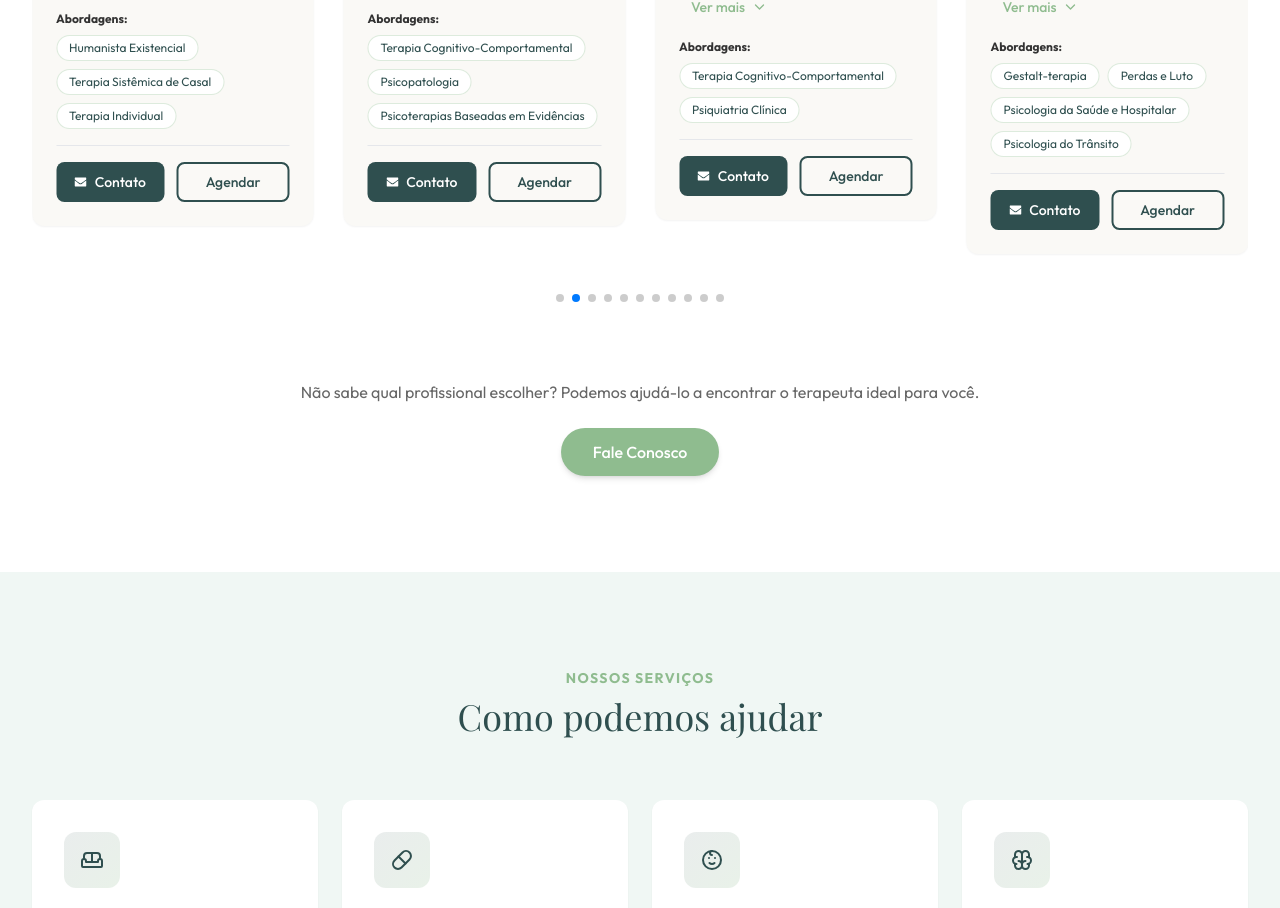
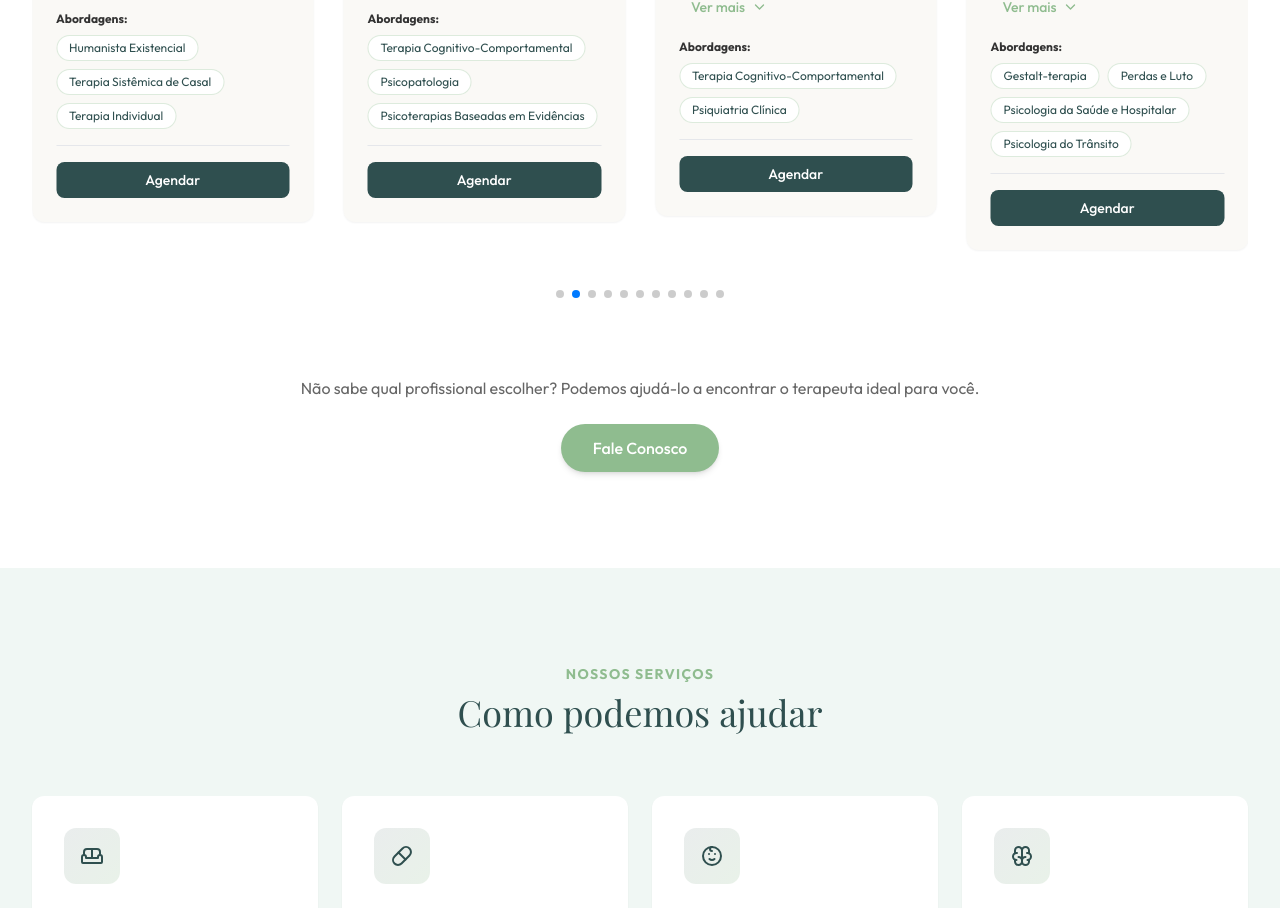
Before and after one commit to klsb122/vitaliza, a React (Vite) app: page / in a window 1280 px wide. Shown: the part 3760-4668 px from the top of the page. Built offline with nearby package versions, Linux system fonts and the light colour scheme; the HTML template or start-up script is replaced by a standard one; a web font is replaced by a local one.

Commit message:
Updates team member data and contact link
Updates the team member data by removing the email from each member's information.

Changes the "Contato" button to a "Agendar" button and removes the email functionality. The "Agendar" button now links to the contact section of the page.

```diff
--- a/src/components/Team.tsx
+++ b/src/components/Team.tsx
@@ -1,4 +1,4 @@
-import { FaEnvelope } from 'react-icons/fa';
+
 import { TbChevronDown } from 'react-icons/tb';
 import { Swiper, SwiperSlide } from 'swiper/react';
 import { Pagination, Navigation, Autoplay } from 'swiper/modules';
@@ -114,8 +114,7 @@ const Team = () => {
       specialty: "Psicóloga Clínica",
       approaches: ["Terapia Cognitivo-Comportamental", "Terapia do Esquema Cognitivo", "Relacionamento e Sexualidade", "Psicologia Jurídica", "Inteligência Criminal"],
       bio: "Atua auxiliando indivíduos a compreenderem seus padrões emocionais, cognitivos e comportamentais, promovendo mudanças significativas e duradouras. Atendimento on-line e presencial para adolescentes a partir de 16 anos e adultos.",
-      image: samara,
-      email: "samara@vitaliza.com.br"
+      image: samara
     },
     {
       name: "Rhuana Tondatto",
@@ -123,8 +122,7 @@ const Team = () => {
       specialty: "Psicóloga",
       approaches: ["Humanista Existencial", "Terapia Sistêmica de Casal", "Terapia Individual"],
       bio: "Atua na abordagem humanista e existencial, com formação em terapia sistêmica de casal e individual. Realiza atendimento on-line e presencial para adultos e adolescentes a partir de 13 anos, com objetivo de acolher e construir juntos uma trajetória de bem-estar e autoconhecimento.",
-      image: rhuana,
-      email: "rhuana@vitaliza.com.br"
+      image: rhuana
     },
     {
       name: "Rhania Menezes",
@@ -132,8 +130,7 @@ const Team = () => {
       specialty: "Psicóloga Clínica",
       approaches: ["Terapia Cognitivo-Comportamental", "Psicopatologia", "Psicoterapias Baseadas em Evidências"],
       bio: "Atua com foco na mudança de processos cognitivos, emocionais e comportamentais. Especializada em avaliação diagnóstica de transtornos mentais. Atendimentos on-line e presenciais para adolescentes e adultos.",
-      image: rhania,
-      email: "rhania@vitaliza.com.br"
+      image: rhania
     },
     {
       name: "Dr. Hercules Hideki Makio",
@@ -141,8 +138,7 @@ const Team = () => {
       specialty: "Médico Psiquiatra",
       approaches: ["Terapia Cognitivo-Comportamental", "Psiquiatria Clínica"],
       bio: "Graduado pela UFMS com residência em psiquiatria. Atendimentos presenciais e online a partir de 6 anos. Valoriza o vínculo, a escuta e a empatia como princípios fundamentais, promovendo bem-estar e qualidade de vida.",
-      image: hercules,
-      email: "hercules@vitaliza.com.br"
+      image: hercules
     },
     {
       name: "Lorena dos Reis Dias Lermen",
@@ -150,8 +146,7 @@ const Team = () => {
       specialty: "Psicóloga",
       approaches: ["Gestalt-terapia", "Perdas e Luto", "Psicologia da Saúde e Hospitalar", "Psicologia do Trânsito"],
       bio: "Formada pela Universidade Católica de Goiás. Credenciada junto à Polícia Federal. Atende adultos e idosos, presencial e on-line. Realiza avaliação psicológica (porte/posse de arma, pré-cirúrgica, vocacional, admissional e do trabalho).",
-      image: lorena,
-      email: "lorena@vitaliza.com.br"
+      image: lorena
     },
     {
       name: "Anne Caroline Farias",
@@ -159,8 +154,7 @@ const Team = () => {
       specialty: "Psicóloga Clínica",
       approaches: ["Terapia Cognitivo-Comportamental", "Terapia do Esquema", "Neurociência do Comportamento Humano"],
       bio: "Atua com foco no desenvolvimento de relações seguras e saudáveis, compreendendo as necessidades emocionais do indivíduo. Atendimento online e presencial para adolescentes e adultos, individual e casal.",
-      image: anne,
-      email: "anne@vitaliza.com.br"
+      image: anne
     },
     {
       name: "Mírcia Dantas de Sá Carneiro",
@@ -168,8 +162,7 @@ const Team = () => {
       specialty: "Psicóloga Clínica",
       approaches: ["Psicologia Analítica", "Terapia Sistêmica", "Terapia EMDR", "Terapia Brainspotting"],
       bio: "Especializada em Terapia de Família e Casal. Auxilia pacientes a processar experiências traumáticas e memórias dolorosas. Atendimentos online e presencial para adultos, idosos, família, casal e grupos. Oferece Consultoria Empresarial e implementação da NR-1.",
-      image: mircia,
-      email: "mircia@vitaliza.com.br"
+      image: mircia
     },
     {
       name: "Tamires Carvalho",
@@ -177,8 +170,7 @@ const Team = () => {
       specialty: "Psicóloga e Neuropsicóloga",
       approaches: ["Terapia Cognitivo-Comportamental", "Neuropsicologia", "Avaliação Neuropsicológica"],
       bio: "Atua em avaliações neuropsicológicas e psicoterapia. Atendimentos exclusivamente presenciais para crianças a partir de 3 anos, adolescentes, adultos e idosos. Foco em funções cognitivas como atenção, memória, linguagem, aprendizagem e regulação emocional.",
-      image: tamires,
-      email: "tamires@vitaliza.com.br"
+      image: tamires
     },
     {
       name: "Anna Vitória Silva",
@@ -186,8 +178,7 @@ const Team = () => {
       specialty: "Psicóloga Clínica Infantojuvenil",
       approaches: ["Terapia Cognitivo-Comportamental", "Habilidades Socioemocionais", "Regulação Emocional"],
       bio: "Atua na Psicologia Infantojuvenil com base na TCC, realizando atendimento especializado para crianças e adolescentes de 3 a 14 anos. Seu trabalho é direcionado à identificação e modificação de padrões cognitivos, emocionais e comportamentais, auxiliando na construção de habilidades socioemocionais e fortalecimento da autoestima. Realiza atendimentos presenciais com intervenções baseadas em evidências.",
-      image: anna,
-      email: "anna@vitaliza.com.br"
+      image: anna
     },
     {
       name: "Isabella Magalhães",
@@ -195,8 +186,7 @@ const Team = () => {
       specialty: "Psicóloga Clínica",
       approaches: ["Terapia Cognitivo-Comportamental", "Psicopatologia", "Obesidade e Emagrecimento"],
       bio: "Atuação voltada para a Terapia Cognitivo-Comportamental (TCC), auxiliando você a enfrentar questões como ansiedade, autoestima e dificuldades emocionais do dia a dia. Atende pessoas que buscam apoio no processo de emagrecimento, compreendendo os aspectos emocionais que influenciam a relação com a comida e o corpo. Tem pós-graduação em Terapia Cognitivo Comportamental e em Psicopatologia, formação em Obesidade e Emagrecimento. Realiza atendimento on-line e presencial, para adolescentes a partir de 16 anos e adultos.",
-      image: isabella,
-      email: "isabella@vitaliza.com.br"
+      image: isabella
     },
     {
       name: "Dra. Laís Hendges",
@@ -204,8 +194,7 @@ const Team = () => {
       specialty: "Médica Pediatra e Neuropediatra",
       approaches: ["Neurologia Infantil", "Neurodesenvolvimento", "Pediatria"],
       bio: "Formada em 2018, possui residência em Pediatria e pós-graduação em Neurologia Infantil. Atua no cuidado integral da criança e do adolescente, com foco na avaliação, diagnóstico e acompanhamento de condições neurológicas e do desenvolvimento infantil, como atrasos no desenvolvimento neuropsicomotor, transtornos do neurodesenvolvimento, epilepsia infantil e alterações do sono.",
-      image: lais,
-      email: "lais@vitaliza.com.br"
+      image: lais
     }
   ];
 
@@ -318,17 +307,10 @@ const Team = () => {
                       </div>
 
                       {/* Ações */}
-                      <div className="flex gap-3 pt-4 border-t border-gray-200 mt-auto">
-                        <a
-                          href={`mailto:${member.email}`}
-                          className="flex-1 bg-primary text-white px-4 py-2 rounded-lg text-sm font-medium hover:bg-accent transition-all text-center flex items-center justify-center gap-2"
-                        >
-                          <FaEnvelope className="text-xs" />
-                          Contato
-                        </a>
+                      <div className="pt-4 border-t border-gray-200 mt-auto">
                         <a
                           href="#contato"
-                          className="flex-1 border-2 border-primary text-primary px-4 py-2 rounded-lg text-sm font-medium hover:bg-primary hover:text-white transition-all text-center"
+                          className="w-full block bg-primary text-white px-4 py-2 rounded-lg text-sm font-medium hover:bg-accent transition-all text-center"
                         >
                           Agendar
                         </a>
```
